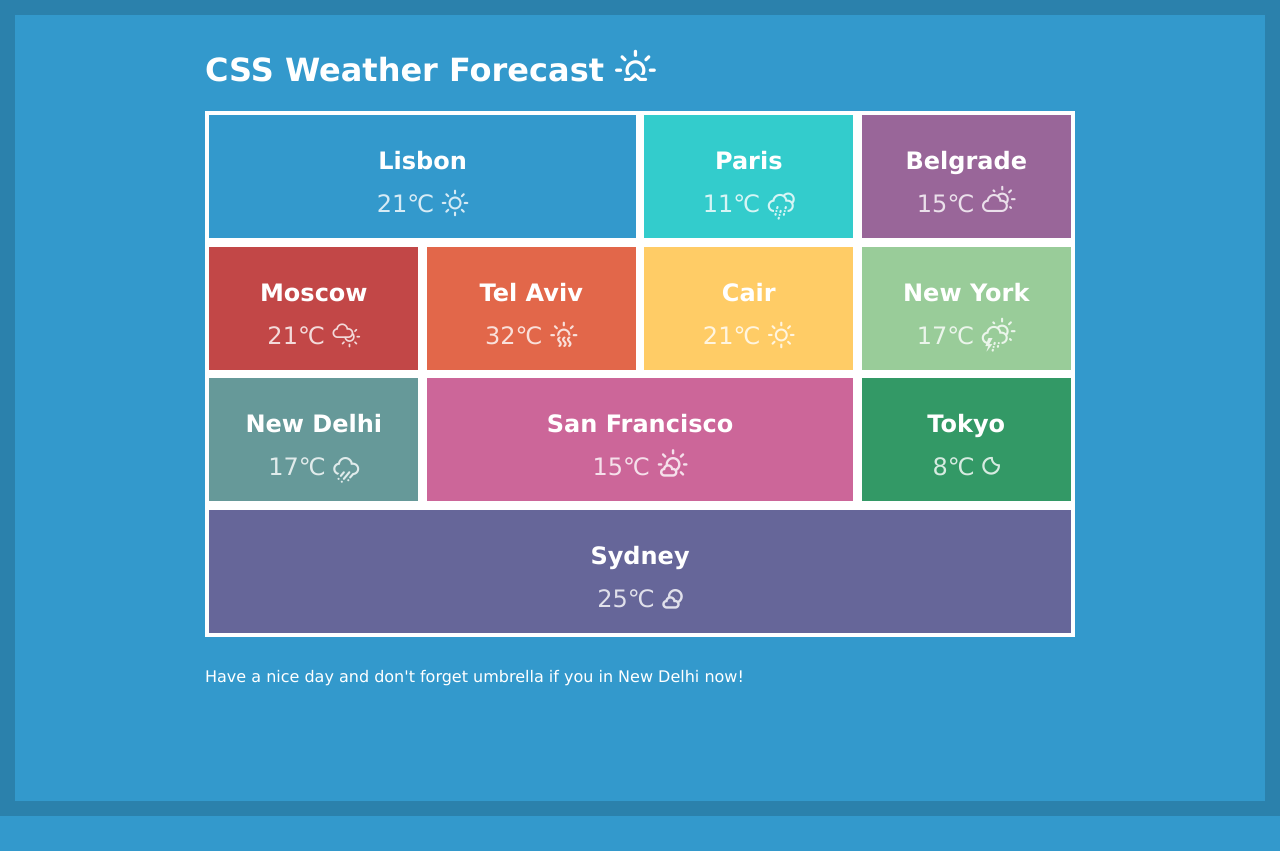
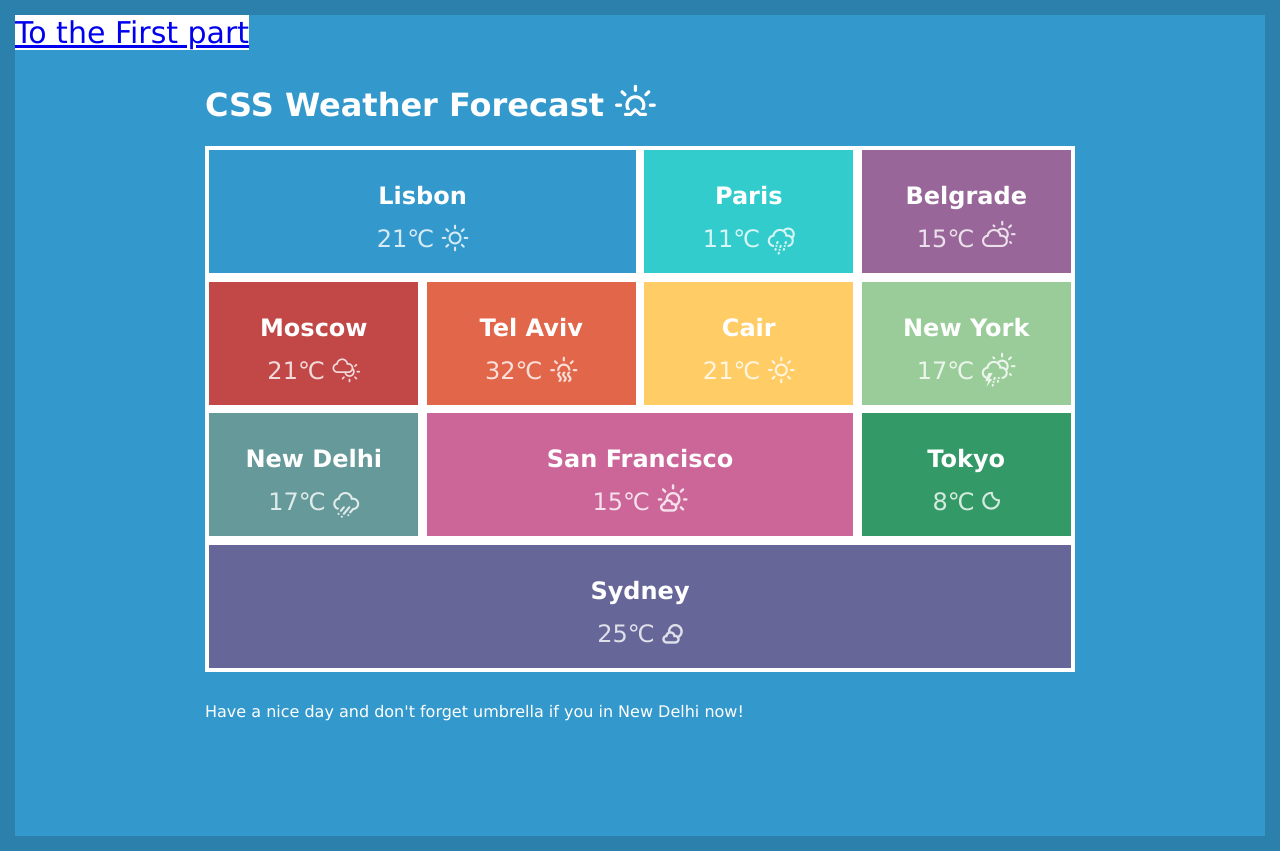
Before and after one commit to Klimov-V/box_model_sec, a plain HTML site: page index.html in a window 1280 px wide. Before the commit the page ends 816 px from the top, so only its background shows below. Drawn offline with Linux system fonts and the light colour scheme; a web font is replaced by a local one.

Commit message:
add link to first part

```diff
--- a/index.html
+++ b/index.html
@@ -12,6 +12,7 @@
 </head>
 
 <body>
+    <a style="font-size: 30px; background-color: #fff;" href="https://klimov-v.github.io/box_model/" target="_blank">To the First part</a>
     <div class="container">
         <h1>CSS Weather Forecast <i class="wi wi-sunrise"></i></h1>
         <main>
```
